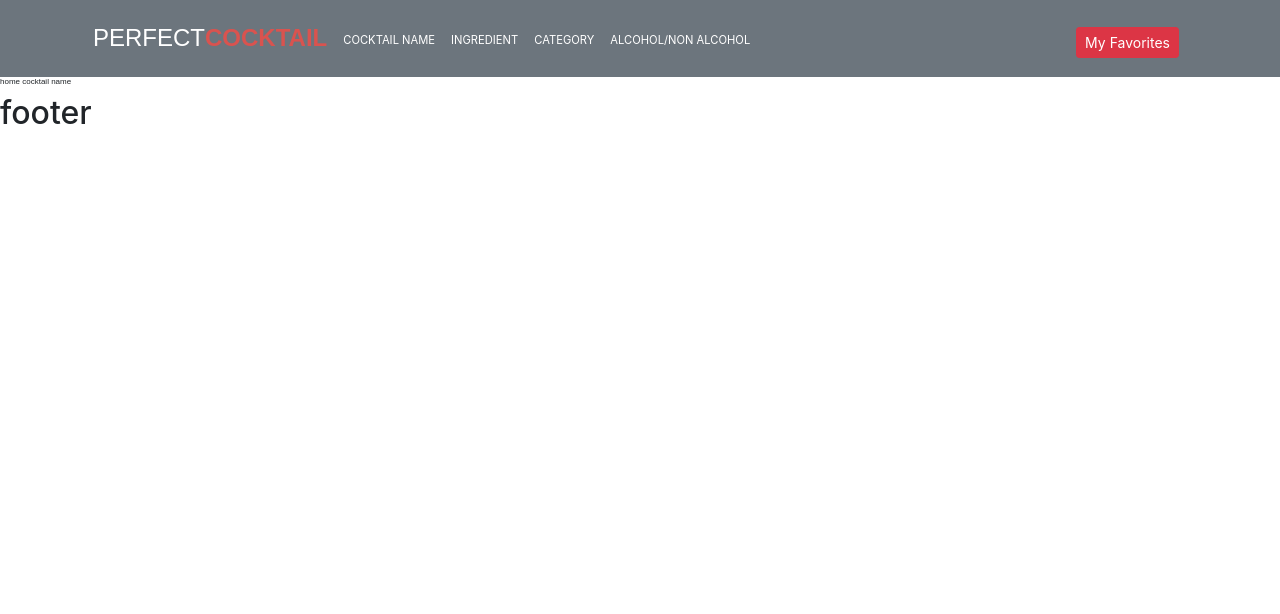
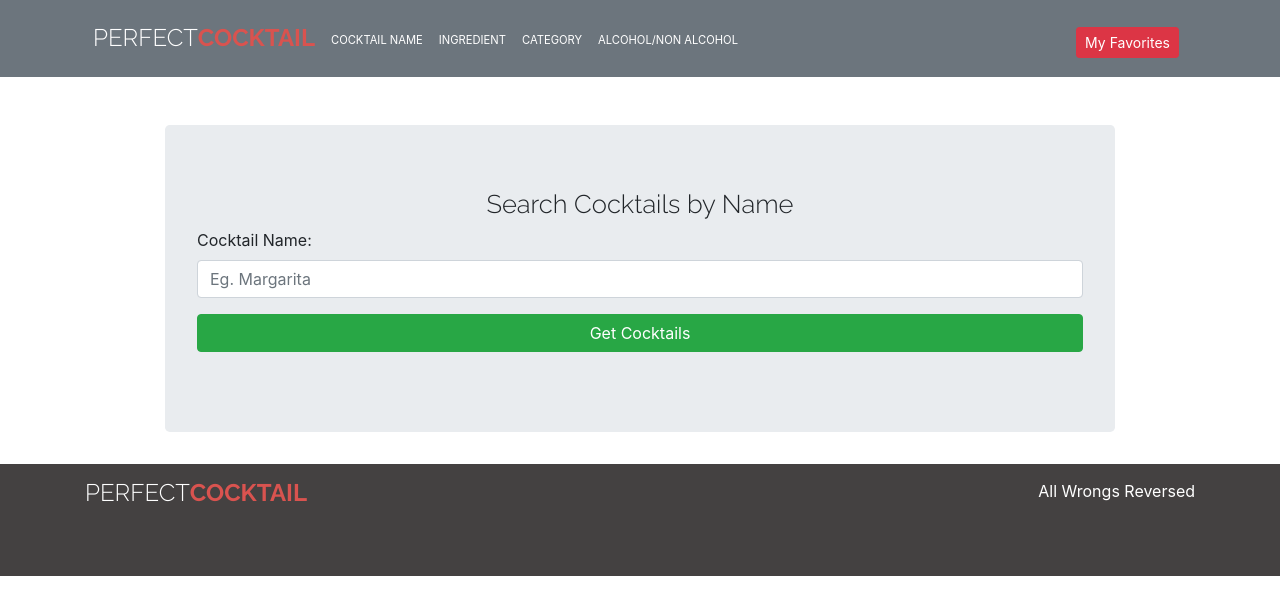
Before and after one commit to vezinaca/redux-perfect-cocktail, a React (Create React App) app: page / in a window 1280 px wide. Shown: the top 614 px of the page. Built offline with nearby package versions, Linux system fonts and the light colour scheme.

Commit message:
css for footer-header

```diff
--- a/src/App.css
+++ b/src/App.css
@@ -1,3 +1,7 @@
+/* @import url('https://fonts.googleapis.com/css?family=Source+Sans+Pro:regular,bold,italic&subset=latin,latin-ext'); */
+@import url('https://fonts.googleapis.com/css?family=Raleway:300,700,900');
+
+
 * {
     margin: 0;
     padding: 0;
--- a/src/components/Footer.css
+++ b/src/components/Footer.css
@@ -1,3 +1,30 @@
 footer p{
     color:white!important;
+    color: purple;
 }
+
+.sitename {
+    color:white;
+    font-family: 'Raleway', sans-serif;
+    font-weight: 300;
+
+
+}
+.sitename span {
+    color: #d9534f!important;
+    font-weight: 700;
+}
+
+.footer {
+    background-color: rgb(68, 65, 65);
+    color: lightgrey;
+    height: 14vh;
+
+}
+
+.my-row{
+    padding-top: 15px;
+    /* justify-content: center;
+    align-items: center;
+    align-content: center; */
+}
--- a/src/components/Footer.js
+++ b/src/components/Footer.js
@@ -1,12 +1,25 @@
 import React from "react";
+import Container from "react-bootstrap/Container";
+import Row from "react-bootstrap/Row";
+import Col from "react-bootstrap/Col";
 import "./Footer.css";
 
 const Footer = () => {
     return(
         <>
-            <footer>
-                <h2>footer</h2>
+            <footer className="footer">
+                <Container>
+                    <Row className="justify-content-between my-row">
+                        <Col>
+                            <h4 className="sitename">PERFECT<span>COCKTAIL</span></h4>
+                        </Col>
+                        <Col>
+                            <p className="text-right">All Wrongs Reversed</p>
+                        </Col>
+                    </Row>
+                </Container>
             </footer>
+
         </>
     )
 }
--- a/src/components/Header.js
+++ b/src/components/Header.js
@@ -1,6 +1,7 @@
 import React from 'react';
 import { Link } from "react-router-dom";
 import "./Header.css";
+
 import Button from "react-bootstrap/Button"
 import Container from "react-bootstrap/Container";
 import Nav from "react-bootstrap/Nav";
--- /dev/null
+++ b/src/pages/HomeCocktailName.css
@@ -0,0 +1,3 @@
+.btn {
+    width: 100%;
+}
--- a/src/pages/HomeCocktailName.js
+++ b/src/pages/HomeCocktailName.js
@@ -1,9 +1,54 @@
-import React from 'react'
+import React, { useState } from 'react'
+import Jumbotron from "react-bootstrap/Jumbotron";
+import Container from "react-bootstrap/Container";
+import Row from "react-bootstrap/Row";
+import Col from "react-bootstrap/Col";
+import Form from "react-bootstrap/Form";
+import InputGroup from "react-bootstrap/InputGroup";
+import Button from "react-bootstrap/Button";
+// import Label from "react-bootstrap/FormLabel";
+
+import "./HomeCocktailName.css";
 
 const HomeCocktailName = () => {
+
+    const [cocktail, setCocktail] = useState('');
+    const [allCocktails, setAllCocktails] = useState([]);
+
+    const getDrinksByName = async (cocktail) => {
+        // Search by name
+        const apiResponse = await fetch(`https://www.thecocktaildb.com/api/json/v1/1/search.php?s=${cocktail}`);
+        // Returns a json respone
+        const cocktails = await apiResponse.json();
+
+        return null
+   }
+
+
     return (
         <div>
-            <h3>home cocktail name</h3>
+            <Container className="mt-5">
+                <Row className="justify-content-center">
+                    <Jumbotron className="col-12 col-md-10">
+                        <h1 className="text-center">Search Cocktails by Name</h1>
+                        <Row>
+                            <Col xs={12}>
+                                <Form>
+                                    <Form.Group>
+                                        <Form.Label>Cocktail Name:</Form.Label>
+                                        <input value={cocktail} onChange={e => setCocktail(e.target.value)}type="text" placeholder="Eg. Margarita" className="form-control" />
+                                    </Form.Group>
+                                    <Form.Group>
+                                        <Button className="btn btn-success d-block" onClick={getDrinksByName}>Get Cocktails</Button>
+                                    </Form.Group>
+                                </Form>
+                            </Col>
+                        </Row>
+
+                    </Jumbotron>
+                </Row>
+            </Container>
+
         </div>
     )
 }
```
Also changed, not shown: src/components/Beverages/Cocktail.js (added, +11 -0 lines), src/components/Beverages/Drink.js (added, +11 -0 lines).
